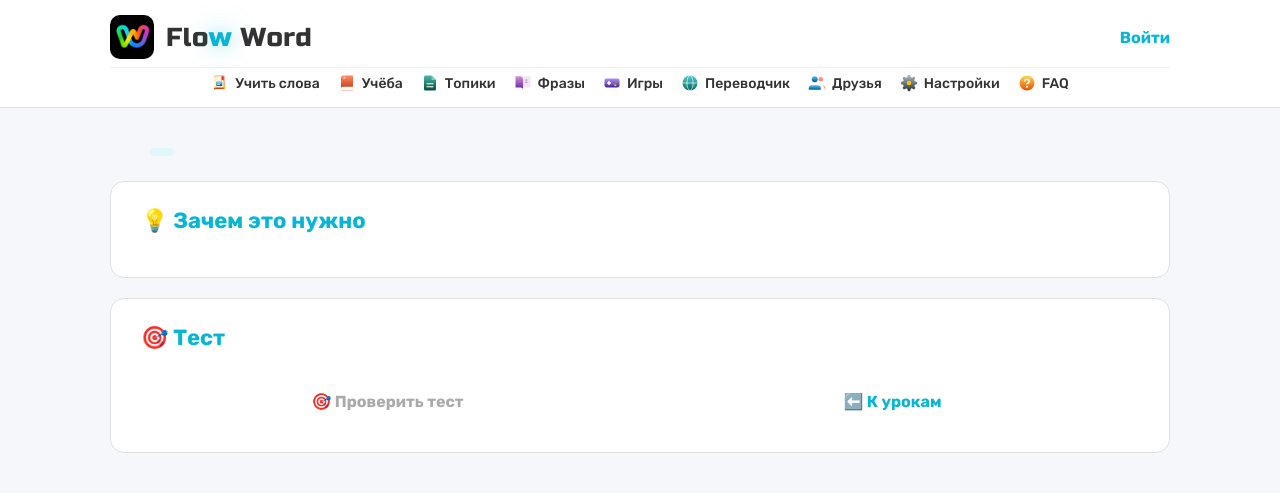
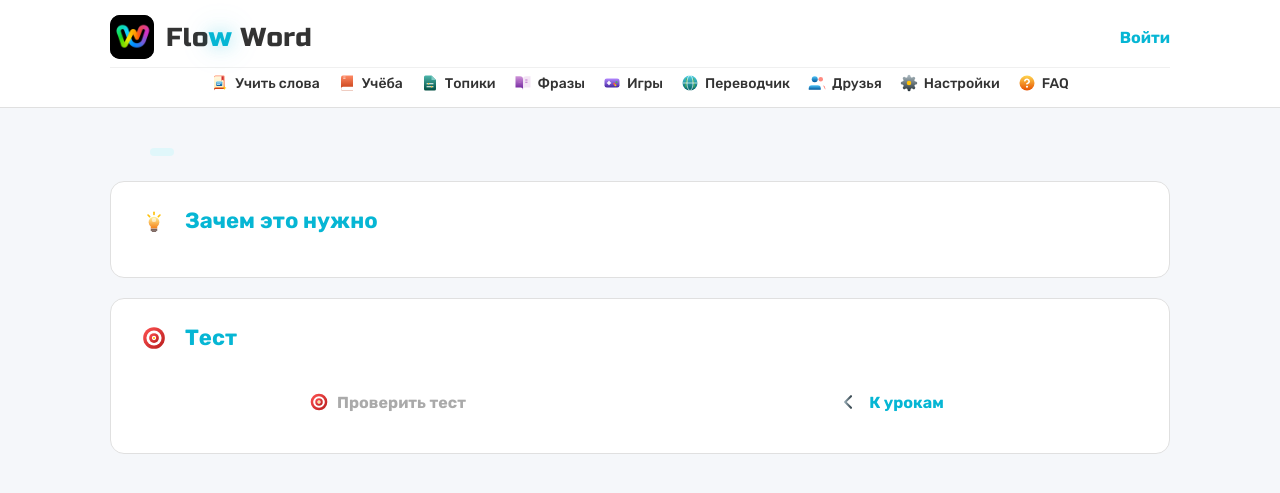
Before and after one commit to Yoshi-6767/johnny_app, a Python web app: template templates/grammar_lesson.html in a window 1280 px wide. Shown: the top 493 px of the page. Run offline with Jinja, Linux system fonts and the light colour scheme; the template is opened without the code that fills it, so the values that code supplies are empty.

Commit message:
Update grammar_lesson.html

```diff
--- a/templates/grammar_lesson.html
+++ b/templates/grammar_lesson.html
@@ -1,6 +1,6 @@
 {% extends "base.html" %}
 
-{% block title %}{{ lesson.title }} — Грамматика — Flow & Word{% endblock %}
+{% block title %}{{ lesson.title }} — Грамматика — Flow Word{% endblock %}
 
 {% block styles %}
 <style>
@@ -45,6 +45,7 @@
         align-items: center;
         gap: 10px;
     }
+    .section h2 .icon { width: 26px; height: 26px; }
     .why-text {
         font-size: 16px;
         color: var(--text);
@@ -71,9 +72,7 @@
     }
 
     /* ТАБЛИЦЫ */
-    .table-block {
-        margin-bottom: 25px;
-    }
+    .table-block { margin-bottom: 25px; }
     .table-block:last-child { margin-bottom: 0; }
     .table-title {
         font-size: 16px;
@@ -118,7 +117,7 @@
         gap: 10px;
         margin-bottom: 6px;
     }
-    .mistake-row .icon { font-size: 18px; flex-shrink: 0; }
+    .mistake-row .icon { width: 18px; height: 18px; flex-shrink: 0; margin-top: 2px; }
     .mistake-row .text { font-size: 15px; color: var(--text); }
     .mistake-row.wrong .text { color: #f44336; text-decoration: line-through; }
     .mistake-row.right .text { color: #4caf50; font-weight: 700; }
@@ -140,7 +139,7 @@
         line-height: 1.6;
     }
     .hack-item:not(:last-child) { border-bottom: 1px solid var(--border-soft); }
-    .hack-icon { font-size: 20px; flex-shrink: 0; }
+    .hack-icon { width: 20px; height: 20px; flex-shrink: 0; margin-top: 2px; }
 
     /* ТЕКСТ */
     .lesson-text-title {
@@ -326,6 +325,10 @@
         margin-top: 25px;
     }
     .actions button, .actions a {
+        display: inline-flex;
+        align-items: center;
+        justify-content: center;
+        gap: 8px;
         flex: 1;
         min-width: 180px;
         padding: 16px 22px;
@@ -339,6 +342,7 @@
         border: none;
         transition: all 0.2s;
     }
+    .actions .icon { width: 20px; height: 20px; }
     .btn-primary {
         background: var(--accent);
         color: #fff;
@@ -403,14 +407,14 @@
 
 <!-- ЗАЧЕМ -->
 <div class="section">
-    <h2>💡 Зачем это нужно</h2>
+    <h2><svg class="icon"><use href="#icon-lightbulb"></use></svg> Зачем это нужно</h2>
     <div class="why-text">{{ lesson.why }}</div>
 </div>
 
 <!-- ТЕОРИЯ (правила) -->
 {% if lesson.rules %}
 <div class="section">
-    <h2>📚 Правила</h2>
+    <h2><svg class="icon"><use href="#icon-book"></use></svg> Правила</h2>
     {% for rule in lesson.rules %}
     <div class="rule-item">
         <h3>{{ rule.h }}</h3>
@@ -423,7 +427,7 @@
 <!-- ТАБЛИЦЫ -->
 {% if lesson.tables %}
 <div class="section">
-    <h2>📊 Таблицы</h2>
+    <h2><svg class="icon"><use href="#icon-table"></use></svg> Таблицы</h2>
     {% for table in lesson.tables %}
     <div class="table-block">
         <div class="table-title">{{ table.title }}</div>
@@ -453,15 +457,15 @@
 <!-- ЧАСТЫЕ ОШИБКИ -->
 {% if lesson.mistakes %}
 <div class="section">
-    <h2>⚠️ Частые ошибки</h2>
+    <h2><svg class="icon"><use href="#icon-alert"></use></svg> Частые ошибки</h2>
     {% for m in lesson.mistakes %}
     <div class="mistake-item">
         <div class="mistake-row wrong">
-            <span class="icon">❌</span>
+            <svg class="icon"><use href="#icon-x"></use></svg>
             <span class="text">{{ m.wrong }}</span>
         </div>
         <div class="mistake-row right">
-            <span class="icon">✅</span>
+            <svg class="icon"><use href="#icon-check"></use></svg>
             <span class="text">{{ m.right }}</span>
         </div>
         <div class="mistake-why">Почему: {{ m.why }}</div>
@@ -473,10 +477,10 @@
 <!-- ЛАЙФХАКИ -->
 {% if lesson.lifehacks %}
 <div class="section">
-    <h2>💡 Лайфхаки</h2>
+    <h2><svg class="icon"><use href="#icon-lightbulb"></use></svg> Лайфхаки</h2>
     {% for hack in lesson.lifehacks %}
     <div class="hack-item">
-        <span class="hack-icon">✨</span>
+        <svg class="hack-icon"><use href="#icon-sparkles"></use></svg>
         <span>{{ hack }}</span>
     </div>
     {% endfor %}
@@ -486,7 +490,7 @@
 <!-- ТЕКСТ ПО ТЕМЕ -->
 {% if lesson.text %}
 <div class="section">
-    <h2>📝 Текст: {{ lesson.text.title }}</h2>
+    <h2><svg class="icon"><use href="#icon-note"></use></svg> Текст: {{ lesson.text.title }}</h2>
     <div class="lesson-text">
         {% for p in lesson.text.paragraphs %}
         <p>{{ p }}</p>
@@ -498,7 +502,7 @@
 <!-- ВОПРОСЫ К ТЕКСТУ -->
 {% if lesson.text_questions %}
 <div class="section">
-    <h2>❓ Вопросы к тексту</h2>
+    <h2><svg class="icon"><use href="#icon-help"></use></svg> Вопросы к тексту</h2>
     {% for q in lesson.text_questions %}
     <div class="text-q" data-q-index="{{ loop.index0 }}" data-correct="{{ q.correct }}">
         <div class="text-q-title">
@@ -514,14 +518,14 @@
     {% endfor %}
 
     <div class="actions">
-        <button class="btn-primary" onclick="checkTextQuestions()">✅ Проверить ответы на текст</button>
+        <button class="btn-primary" onclick="checkTextQuestions()"><svg class="icon"><use href="#icon-check"></use></svg> Проверить ответы на текст</button>
     </div>
 </div>
 {% endif %}
 
 <!-- ТЕСТ -->
 <div class="section">
-    <h2>🎯 Тест</h2>
+    <h2><svg class="icon"><use href="#icon-target"></use></svg> Тест</h2>
     <div id="test-container">
         {% for q in lesson.test %}
         <div class="test-q" data-q-index="{{ loop.index0 }}" data-type="{{ q.type }}">
@@ -547,8 +551,8 @@
     </div>
 
     <div class="actions">
-        <button class="btn-primary" id="checkTestBtn" onclick="checkTest()">🎯 Проверить тест</button>
-        <a href="/study/grammar" class="btn-secondary">⬅️ К урокам</a>
+        <button class="btn-primary" id="checkTestBtn" onclick="checkTest()"><svg class="icon"><use href="#icon-target"></use></svg> Проверить тест</button>
+        <a href="/study" class="btn-secondary"><svg class="icon"><use href="#icon-arrow-left"></use></svg> К урокам</a>
     </div>
 
     <div class="result-banner" id="resultBanner">
@@ -581,7 +585,6 @@
             const options = q.querySelectorAll(".text-q-option");
             options.forEach(b => b.disabled = true);
 
-        // Правильный ответ — из атрибута data-correct, который мы добавим в шаблон
             const correctAnswer = q.dataset.correct;
 
             options.forEach(b => {
@@ -598,14 +601,13 @@
             }
         });
 
-    // Показ результата
         const total = questions.length;
         const percent = Math.round(correct / total * 100);
         let message = `Результат: ${correct} из ${total} (${percent}%)`;
         if (correct === total) {
-        message = "🎉 Отлично! Все ответы верные!";
+            message = "Отлично! Все ответы верные!";
         } else if (correct >= total * 0.6) {
-        message = `👍 Хорошо! ${correct} из ${total} правильных.`;
+            message = `Хорошо! ${correct} из ${total} правильных.`;
         } else {
             message = `Попробуй ещё раз. ${correct} из ${total} правильных.`;
         }
@@ -644,7 +646,6 @@
         .then(data => {
             if (data.status !== "ok") return;
 
-            // Подсветка
             questions.forEach((q, i) => {
                 const res = data.results[i];
                 if (q.dataset.type === "choice" || q.dataset.type === "error") {
@@ -669,7 +670,6 @@
                 }
             });
 
-            // Показ результата
             const percent = Math.round(data.correct / data.total * 100);
             const isPassed = data.correct >= data.total * 0.6;
             const banner = document.getElementById("resultBanner");
@@ -677,12 +677,11 @@
             document.getElementById("resultScore").textContent = data.correct + " / " + data.total;
             document.getElementById("resultPercent").textContent = "Точность: " + percent + "%";
             document.getElementById("resultLabel").textContent = isPassed
-                ? "🎉 Урок пройден! Ты молодец!"
+                ? "Урок пройден! Ты молодец!"
                 : "Попробуй ещё раз — нужно минимум " + Math.ceil(data.total * 0.6) + " правильных";
 
             document.getElementById("checkTestBtn").disabled = true;
 
-            // Сохраняем прогресс
             fetch("/study/grammar/" + LESSON_ID + "/finish", {
                 method: "POST",
                 headers: {"Content-Type": "application/json"},
@@ -691,7 +690,7 @@
             .then(r => r.json())
             .then(finishData => {
                 if (finishData.new_achievements && finishData.new_achievements.length > 0) {
-                    setTimeout(() => location.href = "/study/grammar", 2500);
+                    setTimeout(() => location.href = "/study", 2500);
                 }
             });
         });
```
Lines whose indentation alone changed are shown as unchanged.
